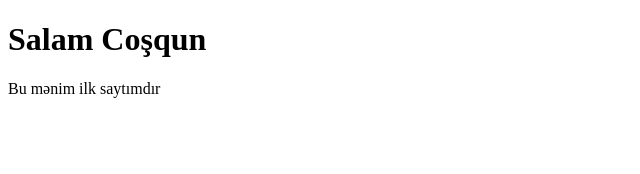
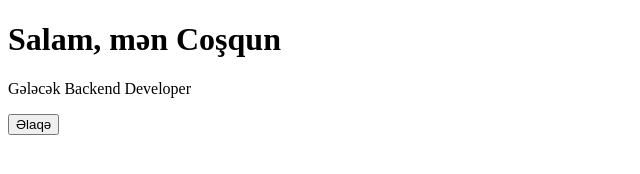
Before and after one commit to Josh-Qun/Josh-Qun.github.io, a plain HTML site: page index.html in a window 1280 px wide. Shown: the whole page, without its empty margins (0-640 px from the left). Drawn offline with Linux system fonts and the light colour scheme.

Commit message:
Update index.html

```diff
--- a/index.html
+++ b/index.html
@@ -1,12 +1,19 @@
 <!DOCTYPE html>
-<html>
+<html lang="az">
 <head>
-  <title>My Site</title>
+  <meta charset="UTF-8">
+  <title>Coşqun | Portfolyo</title>
+  <link rel="stylesheet" href="style.css">
 </head>
 <body>
 
-  <h1>Salam Coşqun</h1>
-  <p>Bu mənim ilk saytımdır</p>
+  <div class="container">
+    <h1 class="fade-in">Salam, mən Coşqun</h1>
+    <p class="fade-in delay">Gələcək Backend Developer</p>
 
+    <button onclick="showMessage()">Əlaqə</button>
+  </div>
+
+  <script src="script.js"></script>
 </body>
 </html>
```
